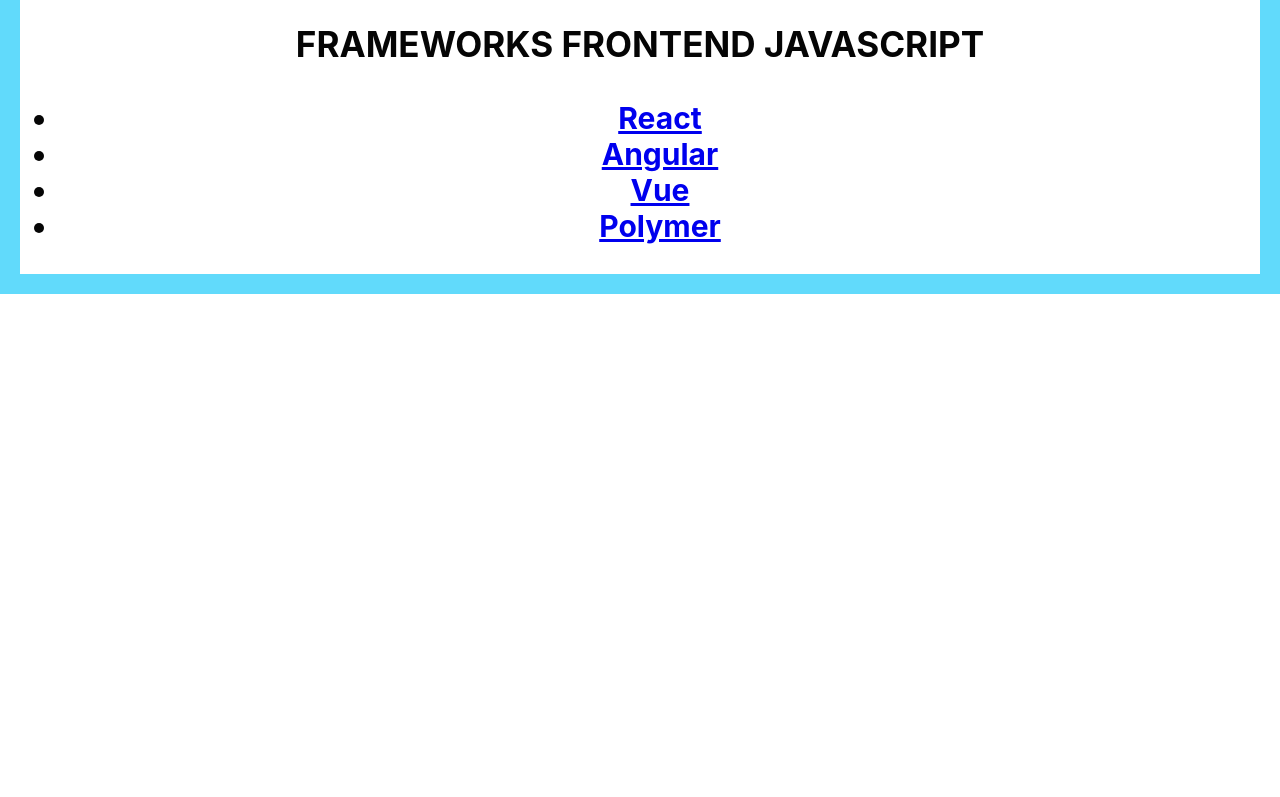
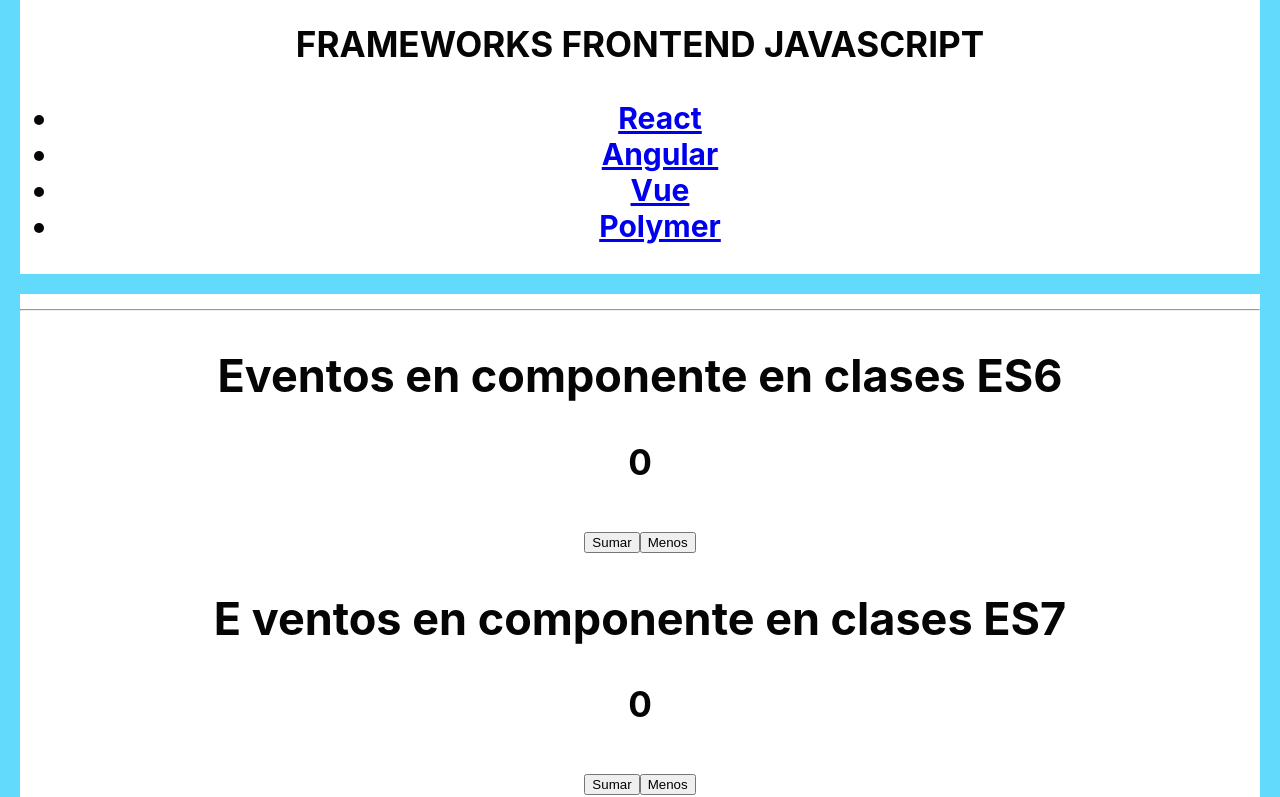
Before and after one commit to xNatzhu/React-curso-Jor-Mircha, a React (Create React App) app in the folder React-Basico/: page / in a window 1280 px wide. Shown: the part 2000-2797 px from the top of the page. Before the commit the page ends 2294 px from the top, so only its background shows below. Built offline with nearby package versions, Linux system fonts and the light colour scheme.

Commit message:
EVENTOS- EVENTOS SINTETICO - EVENTOS NATIVOS - EVENTOS PERSONALIZADO

```diff
--- a/React-Basico/src/App.js
+++ b/React-Basico/src/App.js
@@ -6,6 +6,7 @@
 import States from "./components/state/States.js";
 import RenderizadoCondicional from "./components/RenderizadoCondicional";
 import RenderizadoElementos from "./components/RenderizadoElementos";
+import {EventosES6, EventosES7, MasSobreEventos} from "./components/Eventos";
 function App() {
 
   //example de propiedades
@@ -70,6 +71,12 @@
         <RenderizadoElementos/>
       </div>
 
+      <section className="App-component">
+        <hr></hr>
+        <EventosES6/>
+        <EventosES7/>
+        <MasSobreEventos/>
+      </section>
     </div>
   );
 }
--- /dev/null
+++ b/React-Basico/src/components/Eventos.js
@@ -0,0 +1,149 @@
+import React,{Component} from "react";
+
+export class EventosES6 extends Component{
+    constructor(props){
+        super(props)
+        this.state={
+            contador:0
+        }
+        this.sumar= this.sumar.bind(this);
+        /*Le estamos declarando al this de la clase una propiedad llamada sumar que lo que hace es igualar el metodo sumar y la enlaza al elemento this. */
+    }
+    sumar(e){/*Recibe como parametro "e " porque esta recibiendo el evento*/
+
+         /*Para actualizar el estado vamos usar la propiedad llamada "setState" lo que va permitir actualizar el estado*/
+         /*Al ser componentes de clase se utiliza this como referencia al elemento.*/
+
+
+        this.setState({/*Ingresamos dentro del objeto, ponemos la propiedad que se va actualizar y le añadimos el valor.*/
+            contador:this.state.contador + 1
+            /*PROPIEDAD: MUESTRA EL VALOR QUE ALMACENA Y LO SUMA + 1*/
+        });
+    }
+
+    render(){
+        return(
+            <div>
+                <h2>Eventos en componente en clases ES6</h2>
+
+                <div>
+                    <h3>{this.state.contador}</h3>
+                    <nav>
+                        <button onClick={this.sumar}>Sumar</button>
+                        <button >Menos</button>
+                    </nav>
+                </div>
+            </div>
+
+        );
+    };
+}
+
+/*PROPERTIES INITIALIZER -> EN ESTE ECMA NO ES NECESARIO EL CONSTRUCTOR-
+
+ES7 TOMA EL THIS EN EL CONTEXTO QUE ESTA EN ESTE CASO EN LA CLASE ENTONCES NO ES NECESARIO.
+
+*/
+export class EventosES7 extends Component{
+
+    /*ESTADO*/
+    state={
+        contador:0,
+
+    };
+
+//ARROW FUNCTION - METODO - EVENTO
+sumar = (e)=>{
+    this.setState({
+        contador:this.state.contador + 1
+    });
+}
+
+    render(){
+        return(
+            <div>
+                <h2>E ventos en componente en clases ES7</h2>
+
+                <div>
+                    <h3>{this.state.contador}</h3>
+                    <nav>
+                        <button onClick={this.sumar}>Sumar</button>
+                        <button >Menos</button>
+                    </nav>
+                </div>
+            </div>
+
+        );
+    };
+}
+
+
+function Boton(props){
+    return(
+        <button onClick={props.EventoPersonalizadoOnClick}>BOTON HECHO COMPONENTE</button>
+    );
+}
+export class MasSobreEventos extends Component{
+     handelClick = (e)=>{
+
+    }
+    /* HANDEL SIGNIFICA MANEJAR ES DECIR EL EVENTO QUE ESTAS MANEJANDO ES UNA TIPOLOGIA. */
+    render(){
+        return(
+            <div>
+                <h2>Mas sobre eventos</h2>
+                <button onClick={(e)=>this.handelClick}>Saludar</button>
+
+                {/*Cuando se utiliza las conexiones siempre lleva el this en las clases.*/}
+
+                {/*BOTONES PERSONALIZADO Creas una props que se la pasa al componente entonces esa props, se le asigna al evento.*/}
+                <Boton EventoPersonalizadoOnClick={
+                    (e)=>
+                        this.handelClick(e,"Hola soy un mensaje")
+
+                }/>
+            </div>
+        );
+    }
+}
+
+/*DEFINICIONES DE LOS EVENTOS
+
+Synthetic -> envuelve elevento nativo al navegador le da soporte a los dif navegadores y versiones. Pero adicionalmente tiene la caracteristica que tiene un mejor control sobre el evento en react. ES UNA CAPA QUE PONE REACT PARA DAR SOPORTE A LOS EVENTOS.
+PARA VER LOS EVENTOS SOPORTADOS POR REACT HAY QUE VER EN LA DOCUMENTACION.
+
+En este caso event ese un evento sintético de React, en React todos los manejadores de eventos son instancias de SyntheticEvents. Los eventos sintéticos son una envoltura de los eventos nativos del navegador, por lo que estos eventos cuentan con la misma interfaz de los eventos nativos, como por ejemplo preventDefault() y stopPropagation(), con la ventaja de que todos estos eventos funcionan idénticamente en la mayoría de los navegadores.
+
+
+------------------------
+
+NATIVE EVENT:
+
+Para ingresar al evento original de JS PURO vanilla hay que utilizar la propiedad nativeEvent esto va dentro del parametro donde llama al evento.
+
+React no expone el evento nativo del navegador. En su lugar, React crea un objeto sintético que se basa en el evento nativo del navegador llamado SyntheticEvent. Para acceder al evento nativo del navegador, debemos usar el atributo nativeEvent
+EJEMPLO:
+
+function Button({ onClick }) {
+  return <button onClick={e => onClick(e.nativeEvent)}>Haz clic aquí</button>
+}
+
+
+--------------------
+ENVIAR MAS INFORMACION DESDE UN EVENTO APARTE DEL PARAMETRO DEL EVENTO COMO UN TEXTO.
+
+  return <button onClick={(e)=>{
+    this.handleClick(e, "INFORMACION DE UN SEGUNDO PARAMETRO")
+  }}>Haz clic aquí</button>
+
+
+
+----------------------
+
+EVENTO PERSONALIZADO:
+
+Los botones personalizados son cuando utilizamos componente para enviar el evento por medio de props entonces lo vinculamos esa props con el evento y funciona.
+No se le puede agregar ahi mismo el evento onClick por que no es una etiqueta JSX sino una etiqueta componente, por ese motivo hay que enviarlo mediante una props.
+
+OBSERVAR EL EJEMPLO DE EVENTO PERSONALIZADO.
+*/
```
